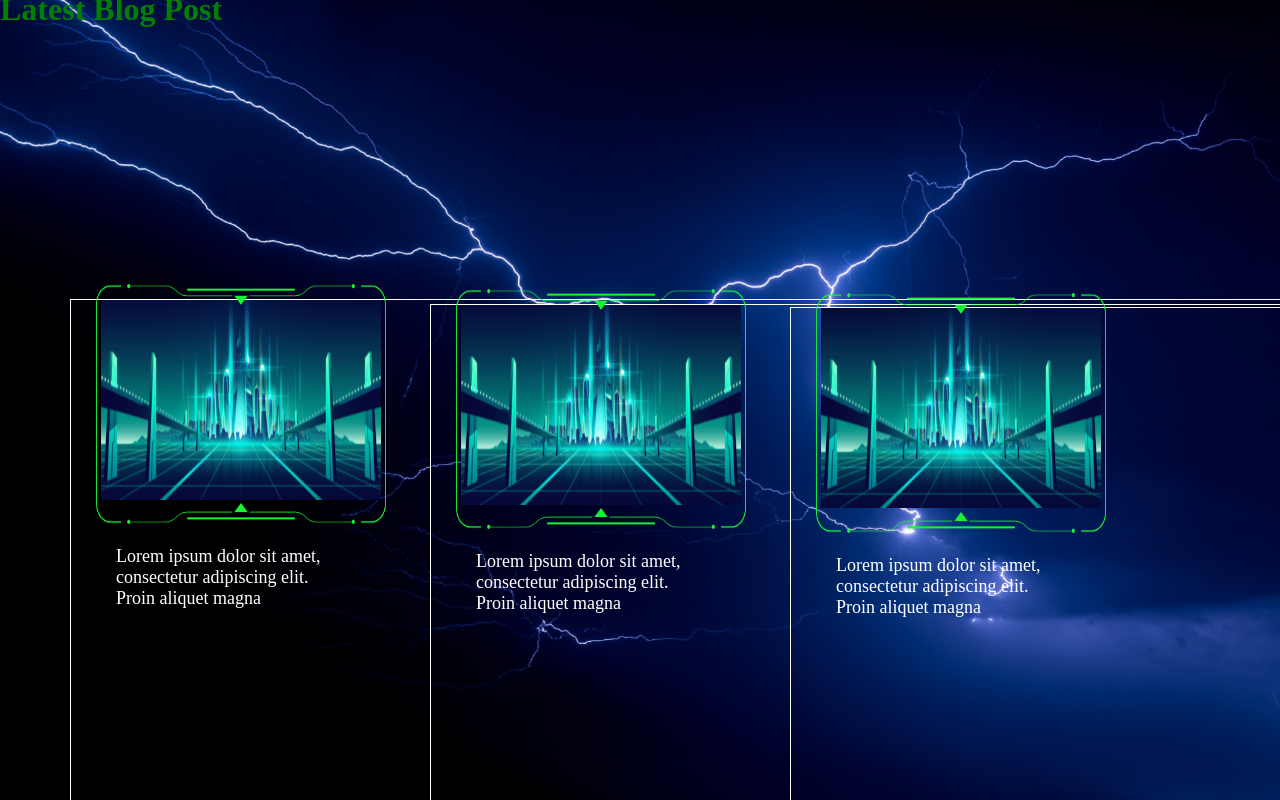
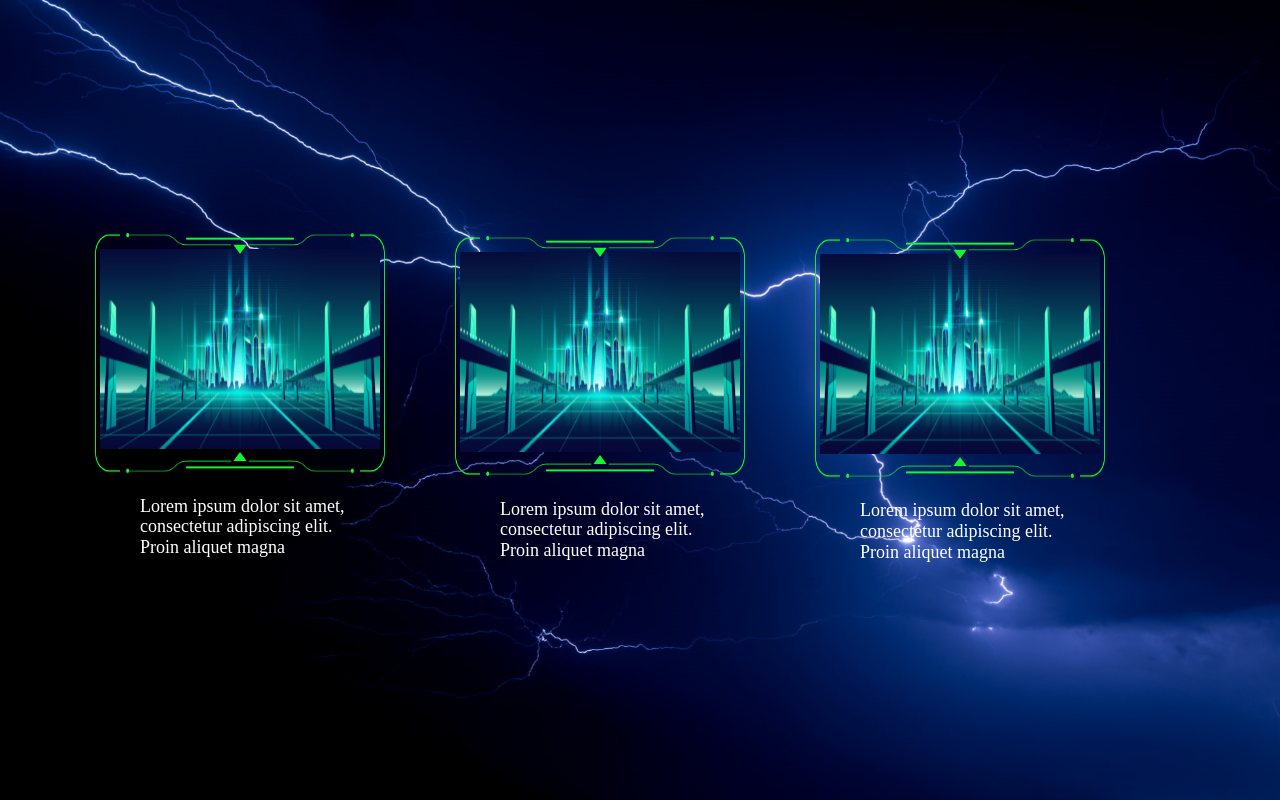
Before and after one commit to fatimaaurangzeb0640/webana-nextjs-project, a Next.js app: page /blogs in a window 1280 px wide. Shown: the top 800 px of the page. Built offline with nearby package versions, Linux system fonts and the light colour scheme.

Commit message:
all components done

```diff
--- a/pages/blogs.js
+++ b/pages/blogs.js
@@ -17,8 +17,8 @@ function blogs() {
       const Blogs = styled.div`
       position: relative;
       left: ${props => props.count===0? '180px' : props.count===1? '640px': '1100px'};
-      top: ${props => props.count===0? '249px' : props.count===1? '-276px': '-800px'};
-      border: 1px white solid;
+      top: ${props => props.count===0? '249px' : props.count===1? '-278px': '-805px'};
+      /*border: 1px white solid;*/
       /*margin-left: 15px;*/
 
         @media (max-width: 1600px) {
@@ -70,11 +70,9 @@ function blogs() {
               backgroundPosition:"center",
               backgroundSize: "cover",
               backgroundAttachment: "fixed",
-              marginTop:"-30px"}}>
-            <h1 css={css`color: green;`
-                      }>
-              Latest Blog Post
-            </h1>
+              marginBottom: "-20px"
+              }}>
+
             {images.map(function(image, i){
         return (
                 <Blogs key={image.id} count={i} >
--- a/pages/portfolio.js
+++ b/pages/portfolio.js
@@ -68,11 +68,7 @@ function portfolio() {
                         height:"100%", backgroundRepeat:"no-repeat",
                         backgroundPosition:"center",
                         backgroundSize: "cover",
-                        backgroundAttachment: "fixed",
-                        marginTop:"-30px"}}>
-            <h1 css={css`color: green`}>
-              Portfolio
-            </h1>
+                        backgroundAttachment: "fixed",}}>
 
             {images.map(function(image, i) {
                 return(
--- a/src/components/Sub-Components/CardText.js
+++ b/src/components/Sub-Components/CardText.js
@@ -49,11 +49,11 @@ const caseStudy = css`
                 }
               `
   const blogs = css`
-              /*border: 1px black solid;*/
+              /*border: 1px white solid;*/
               position: relative;
               top: -220px;
               width: 350px;
-              margin-left: 40px;
+              margin-left: 55px;
               padding-left: 30px;
               font-size:18px;
               color: white;
@@ -61,16 +61,18 @@ const caseStudy = css`
               @media (max-width: 1600px) {
                 width: 330px;
                 padding-left: 20px;
-                margin-left: 30px;
+               /* margin-left: 30px;*/
               }
 
               @media (max-width: 1500px) {
                 width: 310px;
+                margin-left: 40px;
+
               }
 
               @media (max-width: 1400px) {
                 width: 280px;
-                margin-left: 25px;
+                margin-left: 50px;
               }
 
               @media (max-width: 1300px) {
@@ -79,10 +81,11 @@ const caseStudy = css`
 
               @media (max-width: 1200px) {
                 width: 230px;
+                margin-left: 40px;
               }
 
               @media (max-width: 1050px) {
-                margin-left: 23px;
+                /*margin-left: 23px;*/
                 width: 200px;
               }
               @media (max-width: 900px) {
@@ -94,7 +97,7 @@ const caseStudy = css`
               }
               @media (max-width: 600px) {
                 width: 120px;
-                margin-left: 15px;
+                margin-left: 32px;
               }
               `
 function CardText(props) {
```
Also changed, not shown: pages/caseStudy.js (+2 -6 lines).
